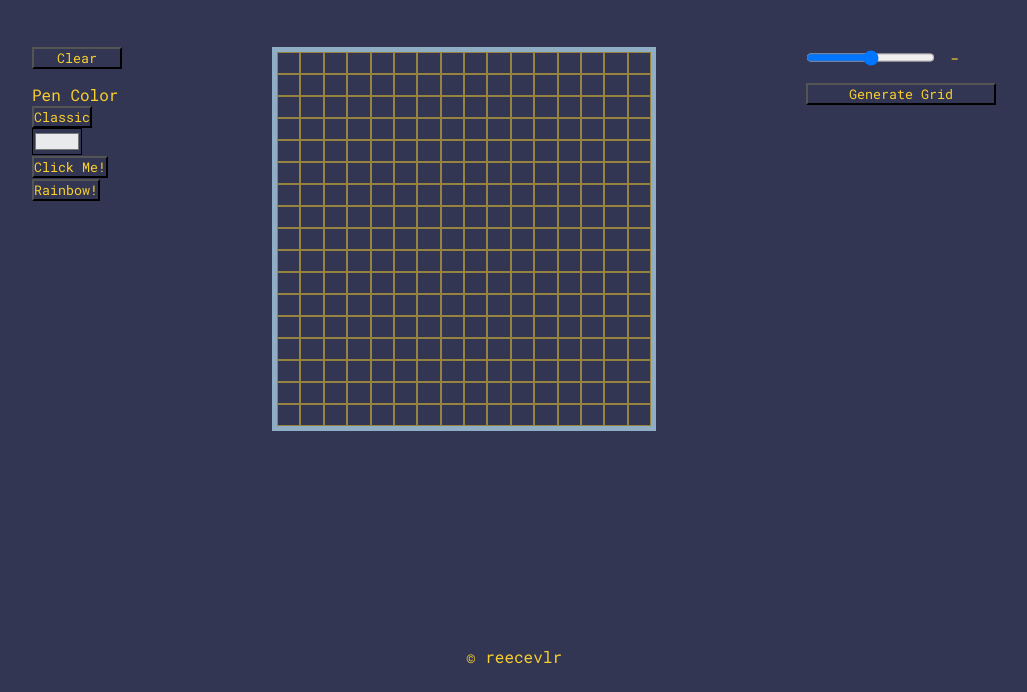
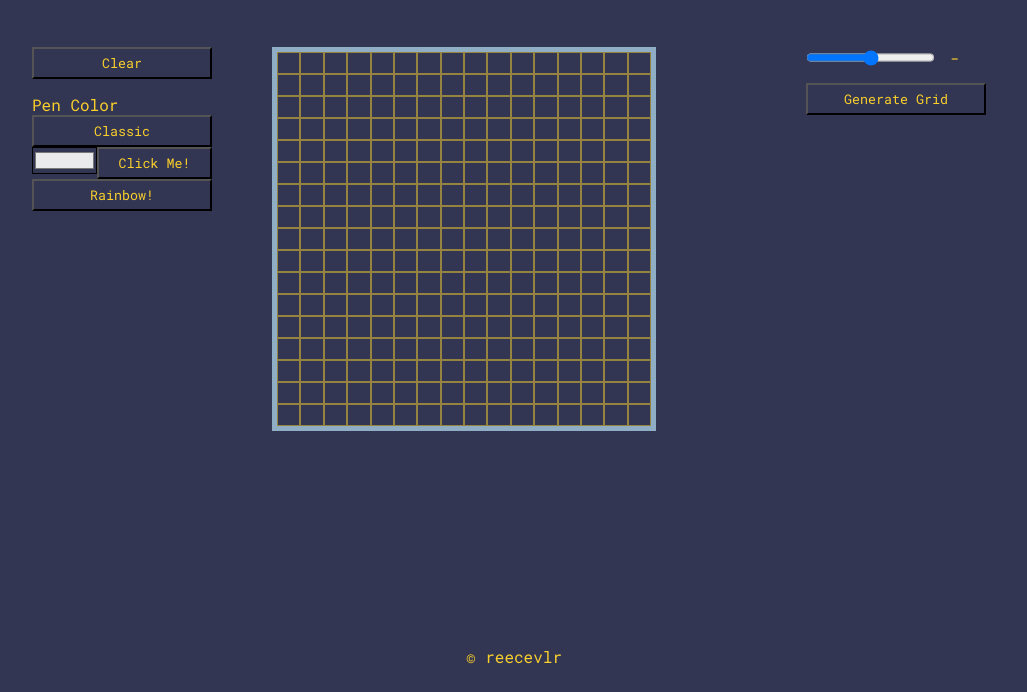
Before and after one commit to reecevlr/odin_etch-a-sketch, a plain HTML site: page index.html in a window 1280 px wide. Shown: the part 108-800 px from the top of the page, without its empty margins (126-1153 px from the left). Drawn offline with Linux system fonts and the light colour scheme; a web font is replaced by a local one.

Commit message:
Add basic styling to new section, and declare new variables

```diff
--- a/style.css
+++ b/style.css
@@ -1,7 +1,13 @@
+:root {
+    --font_color: #fad02c;
+    --bg: #333652;
+    --border: #90adc6;
+}
+
 * {
-    background-color: #333652;
+    background-color: var(--bg);
     box-sizing: border-box;
-    color: #fad02c;
+    color: var(--font_color);
     font-family: 'Roboto Mono', monospace;
     margin: 0;
     padding: 0;
@@ -20,7 +26,21 @@ h1 {
     text-align: center;
 }
 
-/* Main Classes */
+/* Individual Elements */
+.btn {
+    padding: 5px;
+    width: 180px;
+}
+
+/* .btn:hover {
+    background-color:
+} */
+
+#color-in {
+    width: 65px;
+}
+
+/* Content Bodies */
 .container {
     height: 100%;
     width: 100%;
@@ -56,6 +76,14 @@ h1 {
     gap: 15px;
 }
 
+.settings-controls-in {
+    display: flex;
+}
+
+.settings-controls-in .btn {
+    width: 115px;
+}
+
 .settings-size-in {
     width: 190px;
 
@@ -64,7 +92,7 @@ h1 {
 }
 
 .container-grid {
-    border: 5px solid #90adc6;
+    border: 5px solid var(--border);
     margin: 50px;
     height: 30vw;
     width: 30vw;
@@ -74,7 +102,7 @@ h1 {
 }
 
 .grid-cell:hover {
-    background-color: #fad02c;
+    background-color: var(--font_color);
 }
 
 .grid-cell {
```
